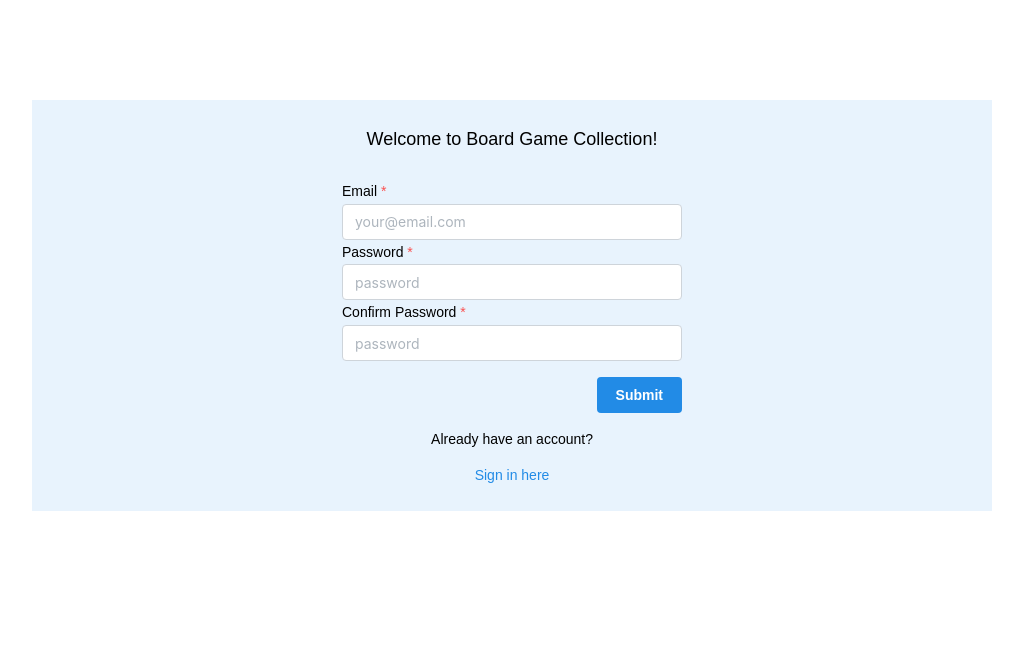
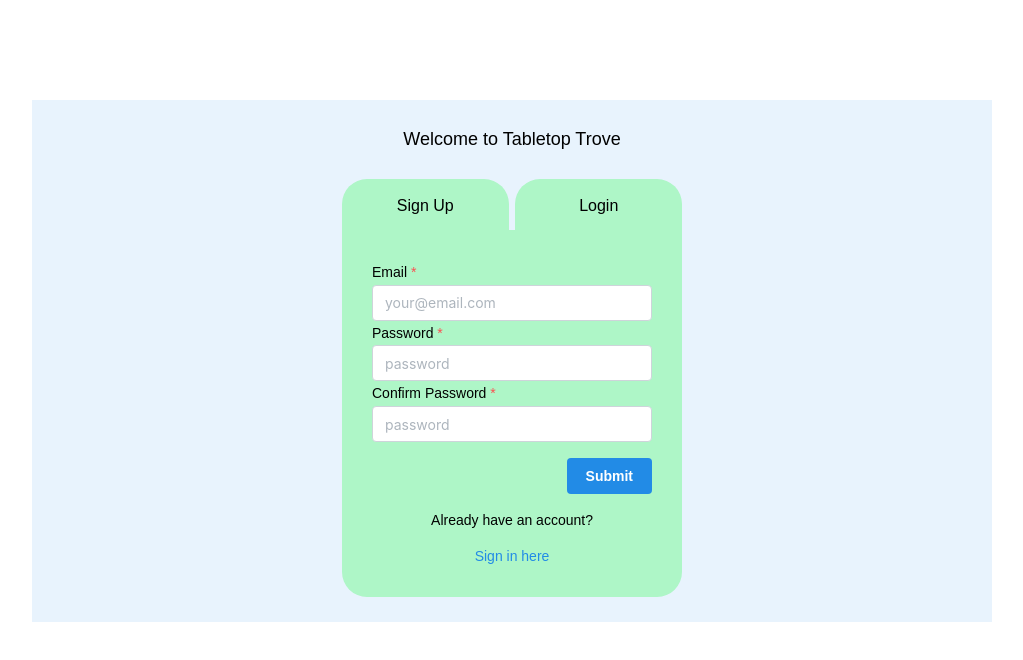
Before and after one commit to java152001/Tabletoptrove, a Next.js app: page /register in a window 1280 px wide. Shown: the top 660 px of the page, without its empty margins (128-1151 px from the left). Built offline with nearby package versions, Linux system fonts and the light colour scheme; no server answers; a web font is replaced by a local one.

Commit message:
Began styling combined login/register page

```diff
--- a/app/register/form.tsx
+++ b/app/register/form.tsx
@@ -1,11 +1,13 @@
 'use client'
 
-import { TextInput, Button, Group, Box, Container, Text } from '@mantine/core';
+import { TextInput, Button, Group, Box, Container, Text, UnstyledButton } from '@mantine/core';
 import { useForm } from '@mantine/form';
 import Link from 'next/link';
+import styles from './page.module.css';
+import { useState } from 'react';
 
 export default function Form() {
-    const form = useForm({
+    const signupForm = useForm({
         initialValues: {
             email: '',
             password: '',
@@ -17,13 +19,52 @@ export default function Form() {
         }
     });
 
+    let [formMethod, setFormMethod] = useState('signup');
+
     return (
         <Container bg='var(--mantine-color-blue-light' mt='100' p='25'>
             <Box maw={340} mx='auto'>
-                <Text size='lg' mb='25' ta='center'>Welcome to Board Game Collection!</Text>
-                <form onSubmit={form.onSubmit(async (values) => {
-
-                    console.log(values);
+                <Text size='lg' mb='25' ta='center'>Welcome to Tabletop Trove</Text>
+                <Group
+                    justify='space-between'
+                    classNames={{
+                        root: styles.noGap
+                    }}
+                >
+                    <UnstyledButton
+                        w='49%'
+                        ta='center'
+                        pt='15'
+                        pb='12'
+                        styles={{
+                            root: {
+                                backgroundColor: '#AEF6C7',
+                                borderTopLeftRadius: '25px',
+                                borderTopRightRadius: '25px'
+                            }
+                        }}
+                        onClick={() => { setFormMethod('signup') }}
+                    >
+                        Sign Up
+                    </UnstyledButton>
+                    <UnstyledButton
+                        w='49%'
+                        ta='center'
+                        pt='15'
+                        pb='12'
+                        styles={{
+                            root: {
+                                backgroundColor: '#AEF6C7',
+                                borderTopLeftRadius: '25px',
+                                borderTopRightRadius: '25px'
+                            }
+                        }}
+                        onClick={() => { setFormMethod('login')}}
+                    >
+                        Login
+                    </UnstyledButton>
+                </Group>
+                <form className={styles.signInForm} onSubmit={signupForm.onSubmit(async (values) => {
 
                   const response = await fetch(`/api/auth/register`, {
                       method: 'POST',
@@ -38,21 +79,21 @@ export default function Form() {
                         label='Email'
                         placeholder='your@email.com'
                         type='email'
-                        {...form.getInputProps('email')}
+                        {...signupForm.getInputProps('email')}
                     />
                     <TextInput
                         withAsterisk
                         label='Password'
                         placeholder='password'
                         type='password'
-                        {...form.getInputProps('password')}
+                        {...signupForm.getInputProps('password')}
                     />
                     <TextInput
                         withAsterisk
                         label='Confirm Password'
                         placeholder='password'
                         type='password'
-                        {...form.getInputProps('confirmPassword')}
+                        {...signupForm.getInputProps('confirmPassword')}
                     />
                     <Group justify='flex-end' mt='md'>
                         <Button type='submit'>Submit</Button>
--- /dev/null
+++ b/app/register/page.module.css
@@ -0,0 +1,10 @@
+.signInForm {
+    background-color: #AEF6C7;
+    padding: 30px;
+    border-bottom-left-radius: 25px;
+    border-bottom-right-radius: 25px;
+}
+
+.noGap {
+    gap: 0 !important;
+}
```
